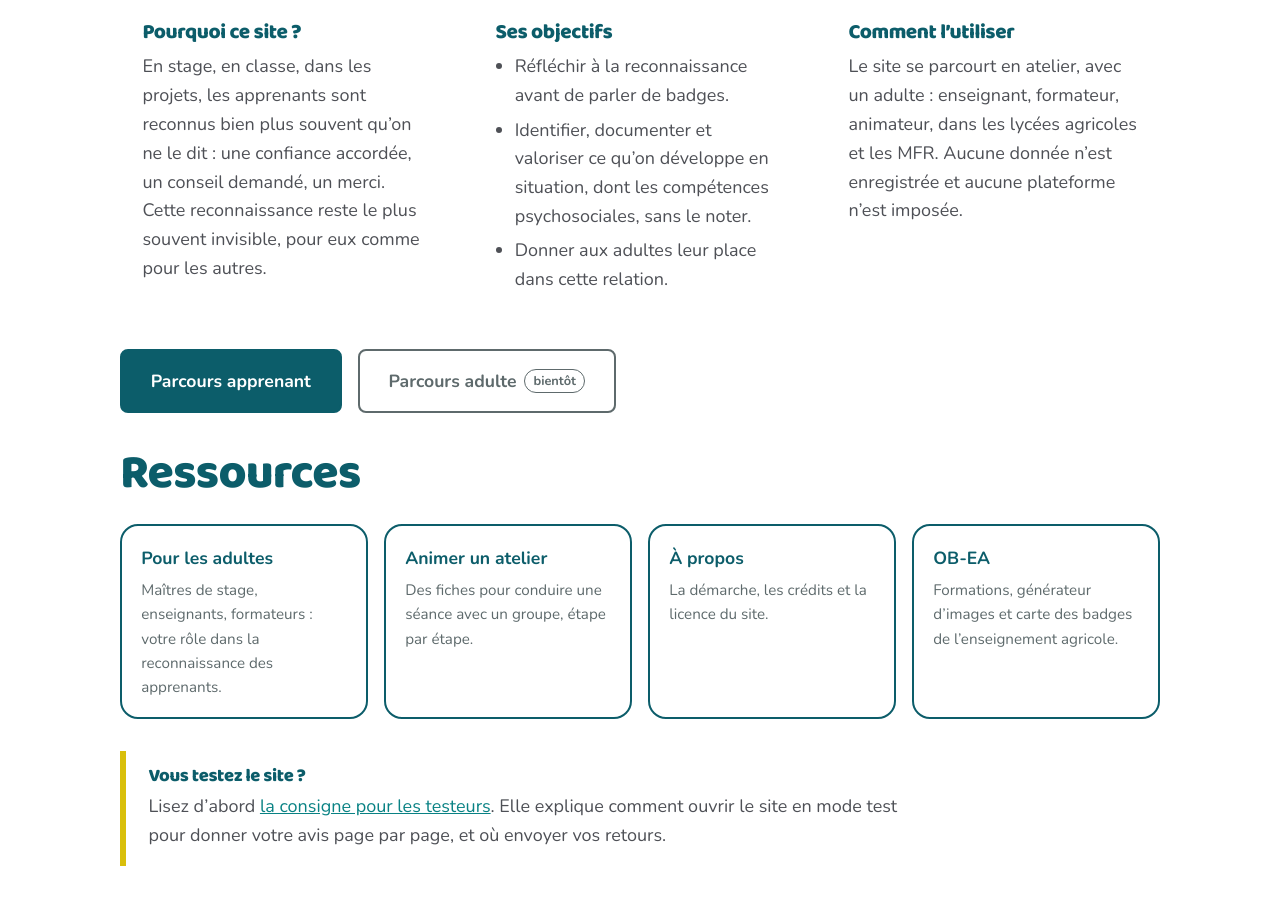
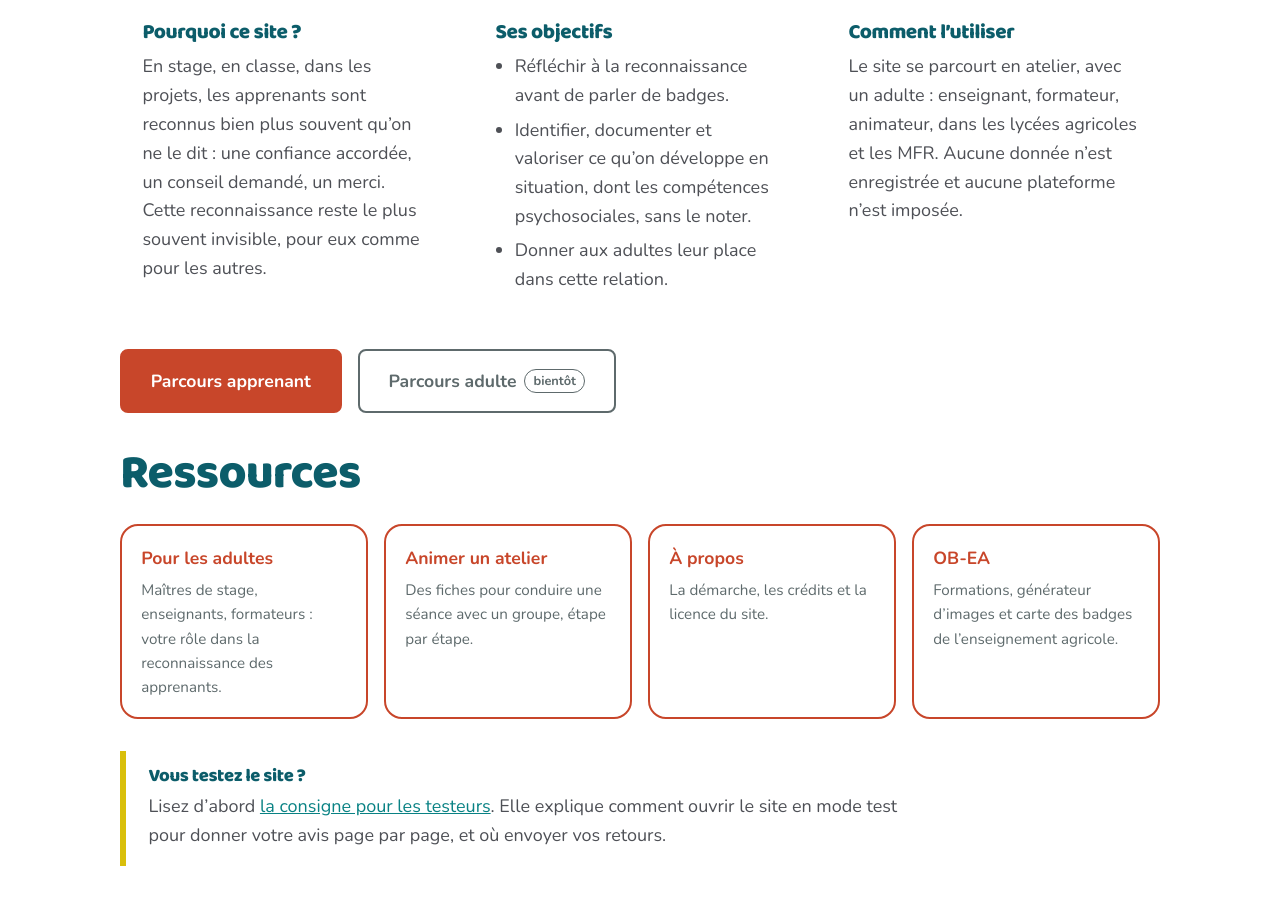
Before and after one commit to misterppqx/openbadges, a plain HTML site: page mille-facons/index.html in a window 1280 px wide. Shown: the part 354-1258 px from the top of the page. Drawn offline with Linux system fonts and the light colour scheme.

Commit message:
Accueil : bouton Parcours apprenant et cartes de ressources en rouge navigation
Applique le code couleur du site : le rouge sert à avancer ou changer de page.

Co-Authored-By: Claude Opus 5.5 <noreply@anthropic.com>
Claude-Session: https://claude.ai/code/session_01ELTjiRkt2ZdE3FYbDjr4uM

```diff
--- a/mille-facons/index.html
+++ b/mille-facons/index.html
@@ -86,12 +86,14 @@ main:focus{outline:none}
 .contexte li{margin-bottom:.35rem}
 .entrees{display:flex;flex-wrap:wrap;gap:1rem;margin:0 0 2.2rem}
 .entrees .btn{font-size:1.1rem;padding:1rem 1.8rem}
+.entrees a.btn.plein{background:var(--nav);border-color:var(--nav);color:#fff}
+.entrees a.btn.plein:hover{background:#A9381F;border-color:#A9381F}
 .btn.inactif{border-color:var(--doux);color:var(--doux);cursor:not-allowed;background:transparent}
 .btn.inactif small{font-weight:600;font-size:.8rem;border:1px solid currentColor;border-radius:99px;padding:.05rem .5rem}
 .ressources-accueil{list-style:none;padding:0;margin:.8rem 0 2rem;display:grid;grid-template-columns:repeat(4,1fr);gap:1rem}
-.ressources-accueil a{display:flex;flex-direction:column;gap:.4rem;height:100%;box-sizing:border-box;padding:1.1rem 1.2rem;border:2px solid var(--encre);border-radius:var(--r-moyen);background:#fff;color:inherit;text-decoration:none}
-.ressources-accueil a:hover,.ressources-accueil a:focus-visible{background:var(--teinte)}
-.ressources-accueil b{font-size:1.1rem;color:var(--encre)}
+.ressources-accueil a{display:flex;flex-direction:column;gap:.4rem;height:100%;box-sizing:border-box;padding:1.1rem 1.2rem;border:2px solid var(--nav);border-radius:var(--r-moyen);background:#fff;color:inherit;text-decoration:none}
+.ressources-accueil a:hover,.ressources-accueil a:focus-visible{background:#FBE4DE}
+.ressources-accueil b{font-size:1.1rem;color:var(--nav)}
 .ressources-accueil span{font-size:.95rem;color:var(--doux)}
 .ressources-accueil .sr{position:absolute;width:1px;height:1px;overflow:hidden;clip:rect(0 0 0 0)}
 .testeurs{border-left:6px solid var(--colza);background:#fff;border-radius:0 var(--r-moyen) var(--r-moyen) 0;padding:1rem 1.4rem;max-width:52rem}
```
